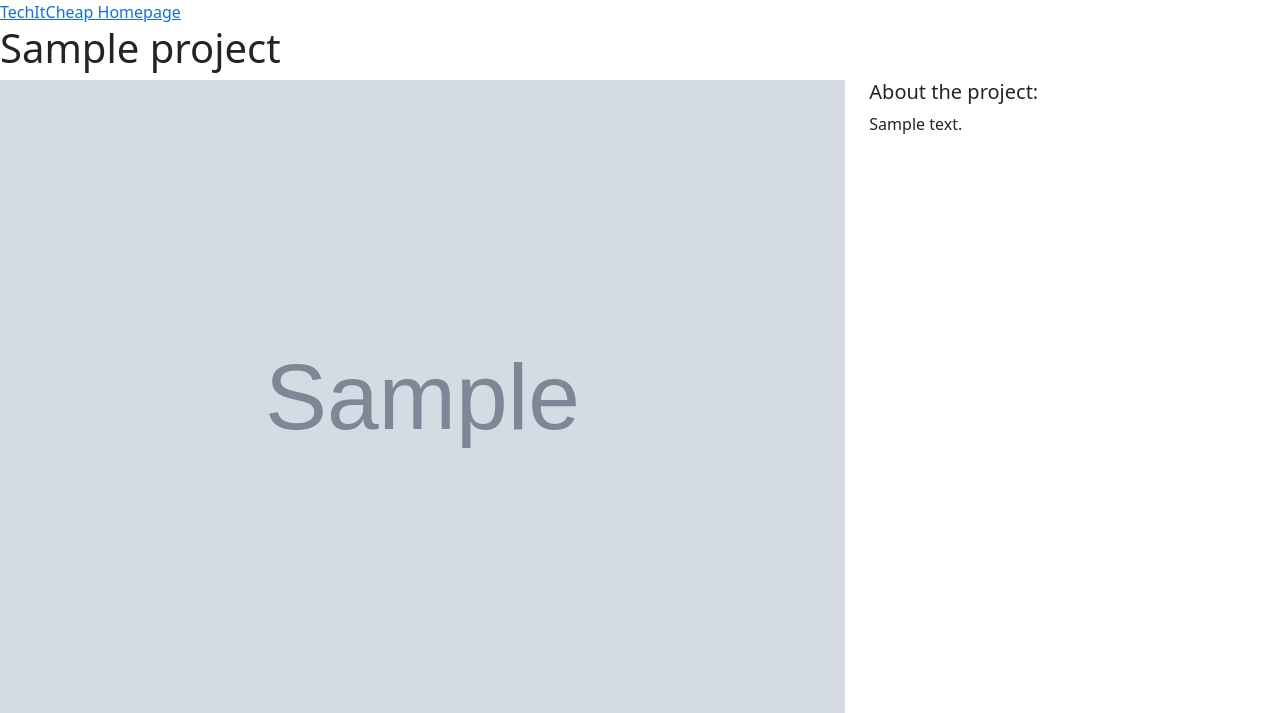
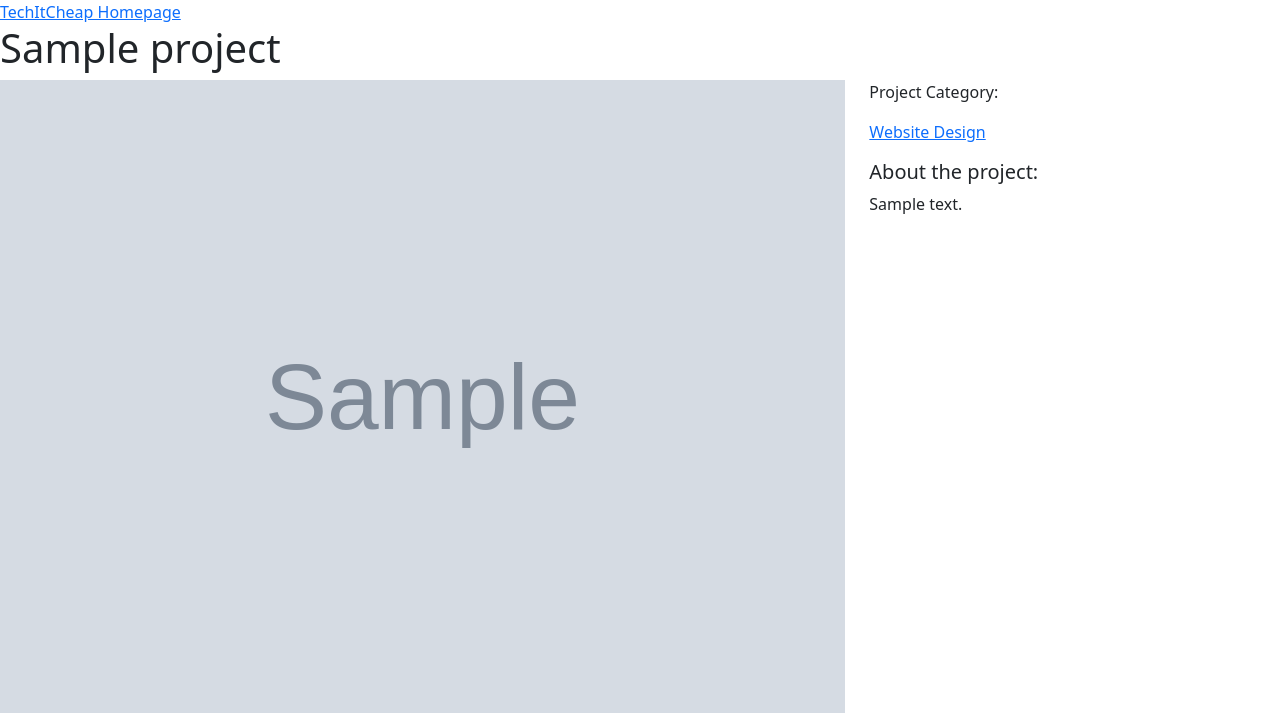
Before and after one commit to OlatunjiHassan/TechItCheap_new_web, a Django app: page /portfolio/1/ in a window 1280 px wide. Shown: the top 713 px of the page. Run offline with Django 5.2, Linux system fonts and the light colour scheme; tables that the repository leaves empty hold one stand-in row (values such as "Sample post"); grey boxes marked "Sample" are stand-in pictures.

Commit message:
still working well

```diff
--- a/techitcheap/portfolio/templates/portfolio/project_details.html
+++ b/techitcheap/portfolio/templates/portfolio/project_details.html
@@ -13,6 +13,8 @@ TechItCheap Portfolio: {{project.category}} {{ project.title }}
         {% endif %}
     </div>
     <div class='col-md-4'>
+        <p>Project Category:</p>
+        <p class='card-text'><a href="{% url 'portfolio:category' project.category %}">{{ project.category }}</a></p>
         <h5>About the project:</h5>
         <p>{{ project.description}}</p>
     </div>
```
